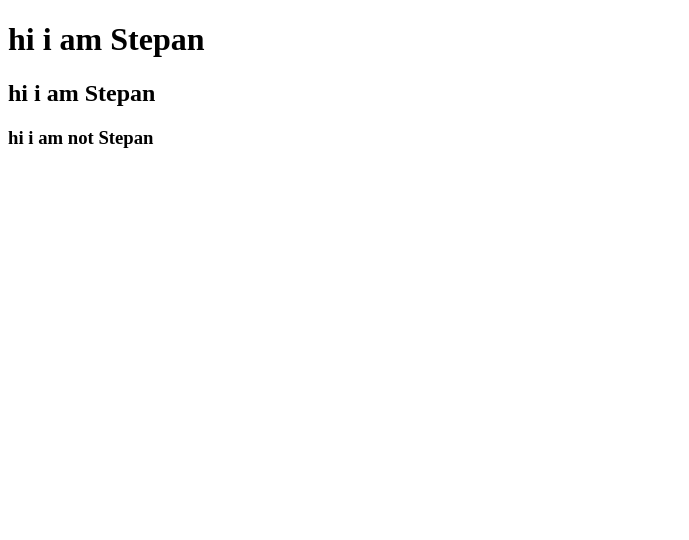
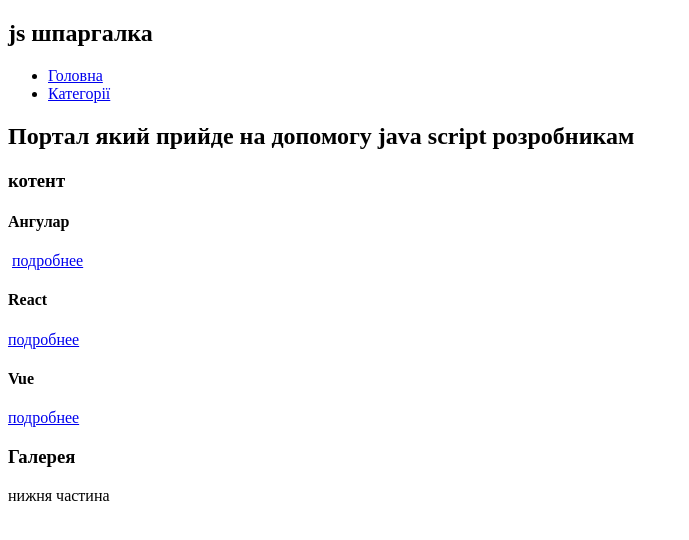
Before and after one commit to Ambrohkh/my-page, a plain HTML site: page index.html in a window 1280 px wide. Shown: the whole page, without its empty margins (0-689 px from the left). Drawn offline with Linux system fonts and the light colour scheme.

Commit message:
HTMJ page

```diff
--- a/index.html
+++ b/index.html
@@ -1,11 +1,47 @@
 <!DOCTYPE html>
-<html>
+<html lang="en">
 <head>
-	<title></title>
+	<meta charset="UTF-8">
+	<meta http-equiv="X-UA-Compatible" content="IE=edge">
+	<meta name="viewport" content="width=device-width, initial-scale=1.0">
+	<title>Document</title>
 </head>
 <body>
-<h1>hi i am Stepan</h1>
-	<h2>hi i am Stepan</h2>
-	<h3>hi i am not Stepan</h3>
+<nav>
+	<h1>js шпаргалка </h1>
+	<ul>
+		<li><a href="#">Головна</a></li>
+		<li><a href="#">Категорії</a></li>
+	</ul>
+</nav>
+<header>
+	<h2>Портал який прийде на допомогу java script розробникам</h2>
+</header>
+<main>
+	<section>
+		<h3>котент</h3>
+		<div>
+			<div>
+				<h4>Ангулар</h4>
+				<img src="" alt="">
+				<a href="https://angular.io/" target="_blank">подробнее</a>
+			</div>
+			<div>
+				<h4>React</h4>
+				<a href="https://ru.reactjs.org/" target="_blank">подробнее</a>
+				<img src="" alt="">
+			</div>
+			<div>
+				<h4>Vue</h4>
+				<a href="https://vuejs.org/" target="_blank">подробнее</a>
+				<img src="" alt="">
+			</div>
+		</div>
+	</section>
+	<section>
+		<h3>Галерея</h3>
+	</section>
+</main>
+<footer>нижня частина</footer>
 </body>
 </html>
```
